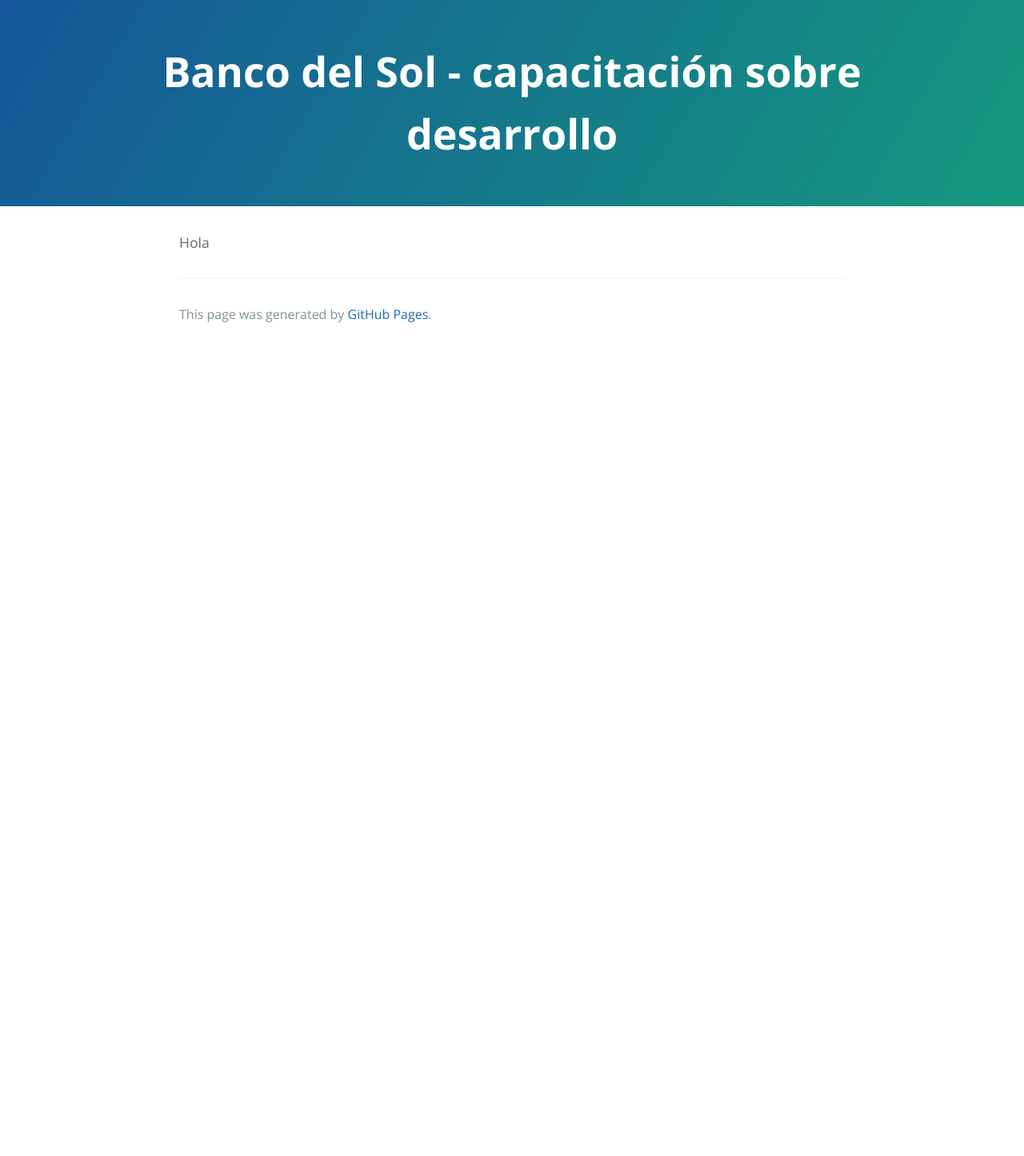
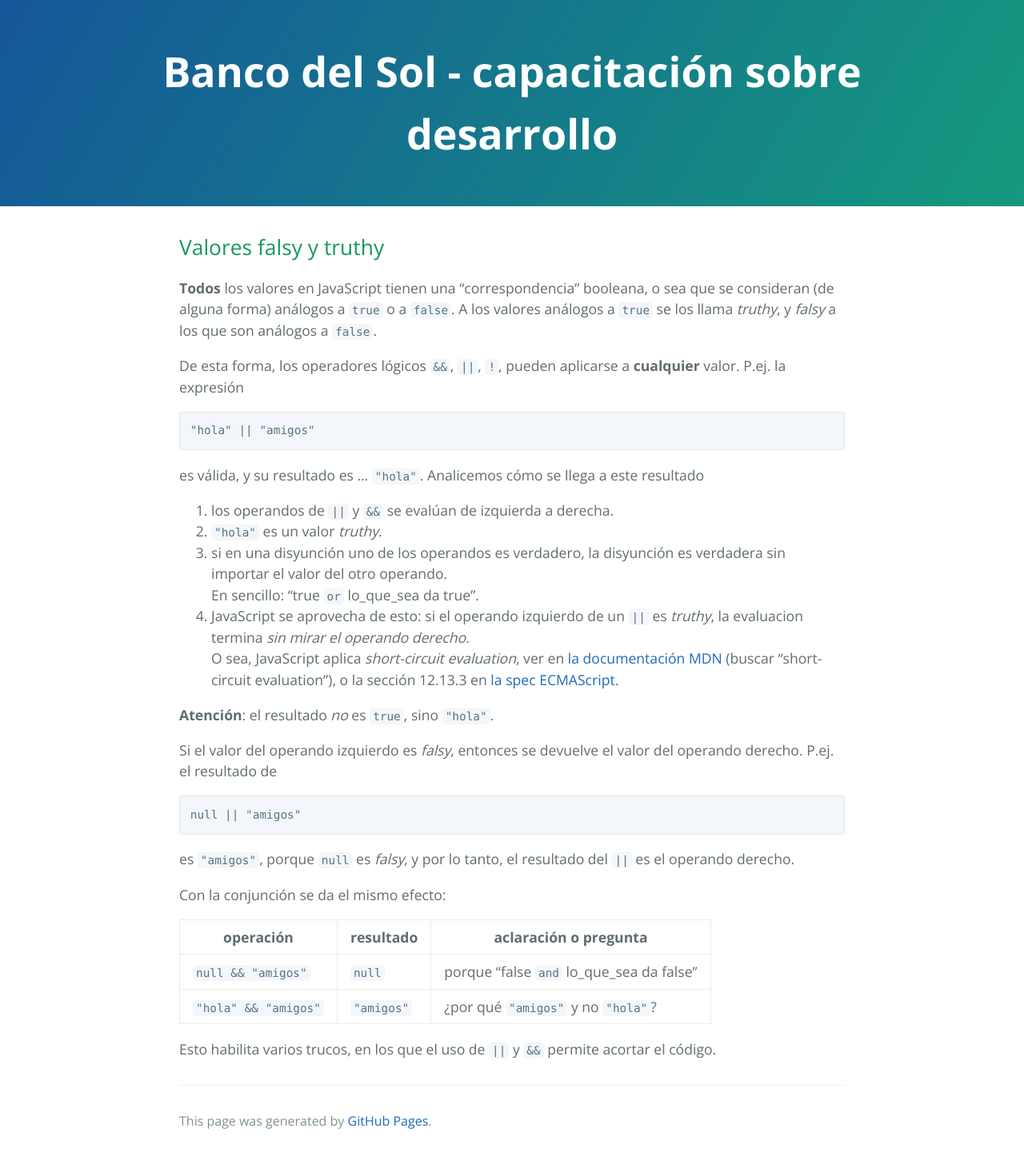
Before and after one commit to clombardi/bdsol-capacitacion-desarrollo, a Jekyll site: the page built from javascript/js-booleanos.md, in a window 1280 px wide. Shown: the whole page at 80% size. Built offline with Jekyll 4.4.1, drawn with Linux system fonts in a browser that asks for light colours; our own code applies the rules of GitHub Pages for plain Markdown files; before the commit the page ends 900 px from its top, so only the background shows below that.

Commit message:
booleanos en js - arrancamos

````diff
--- a/javascript/js-booleanos.md
+++ b/javascript/js-booleanos.md
@@ -1 +1,35 @@
-Hola
+## Valores falsy y truthy
+
+**Todos** los valores en JavaScript tienen una "correspondencia" booleana, o sea que se consideran (de alguna forma) análogos a `true` o a `false`. A los valores análogos a `true` se los llama _truthy_, y _falsy_ a los que son análogos a `false`.
+
+De esta forma, los operadores lógicos `&&`, `||`, `!`, pueden aplicarse a **cualquier** valor. P.ej. la expresión
+
+```
+"hola" || "amigos"
+```
+
+es válida, y su resultado es ... `"hola"`. Analicemos cómo se llega a este resultado
+
+1. los operandos de `||` y `&&` se evalúan de izquierda a derecha.
+1. `"hola"` es un valor _truthy_.
+1. si en una disyunción uno de los operandos es verdadero, la disyunción es verdadera sin importar el valor del otro operando. <br/> En sencillo: "true `or` lo_que_sea da true".
+1. JavaScript se aprovecha de esto: si el operando izquierdo de un `||` es _truthy_, la evaluacion termina _sin mirar el operando derecho_. <br/> O sea, JavaScript aplica _short-circuit evaluation_, ver en [la documentación MDN](https://developer.mozilla.org/en-US/docs/Web/JavaScript/Reference/Operators/Logical_Operators) (buscar "short-circuit evaluation"), o la sección 12.13.3 en [la spec ECMAScript](https://www.ecma-international.org/ecma-262/10.0/index.html).
+
+**Atención**: el resultado _no_ es `true`, sino `"hola"`.
+
+Si el valor del operando izquierdo es _falsy_, entonces se devuelve el valor del operando derecho. P.ej. el resultado de
+
+```
+null || "amigos"
+```
+es `"amigos"`, porque `null` es _falsy_, y por lo tanto, el resultado del `||` es el operando derecho.
+
+
+Con la conjunción se da el mismo efecto:
+
+| operación | resultado | aclaración o pregunta |
+| --- | --- | --- |
+| `null && "amigos"` | `null` | porque "false `and` lo_que_sea da false" |
+| `"hola" && "amigos"` | `"amigos"` | ¿por qué `"amigos"` y no `"hola"`? |
+
+Esto habilita varios trucos, en los que el uso de `||` y `&&` permite acortar el código.
````
Also changed, not shown: index.md (+1 -1 lines).
